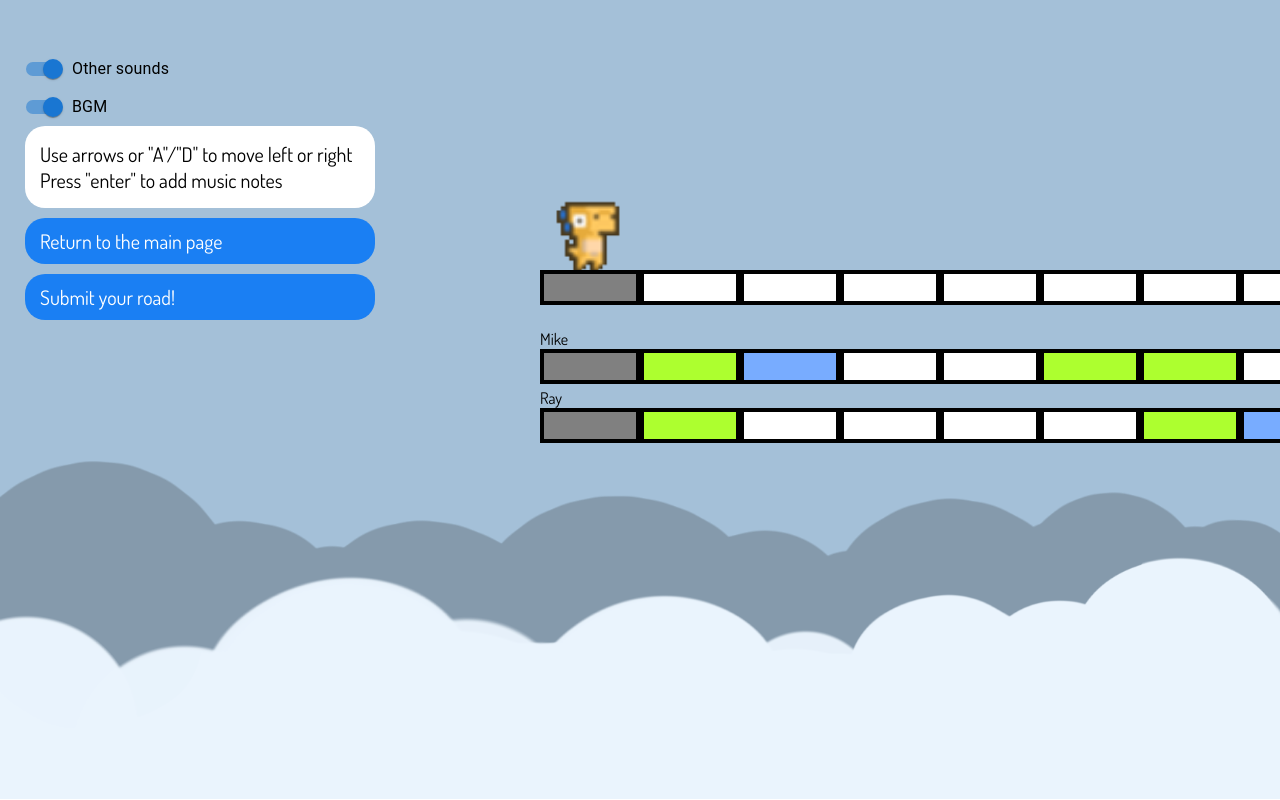
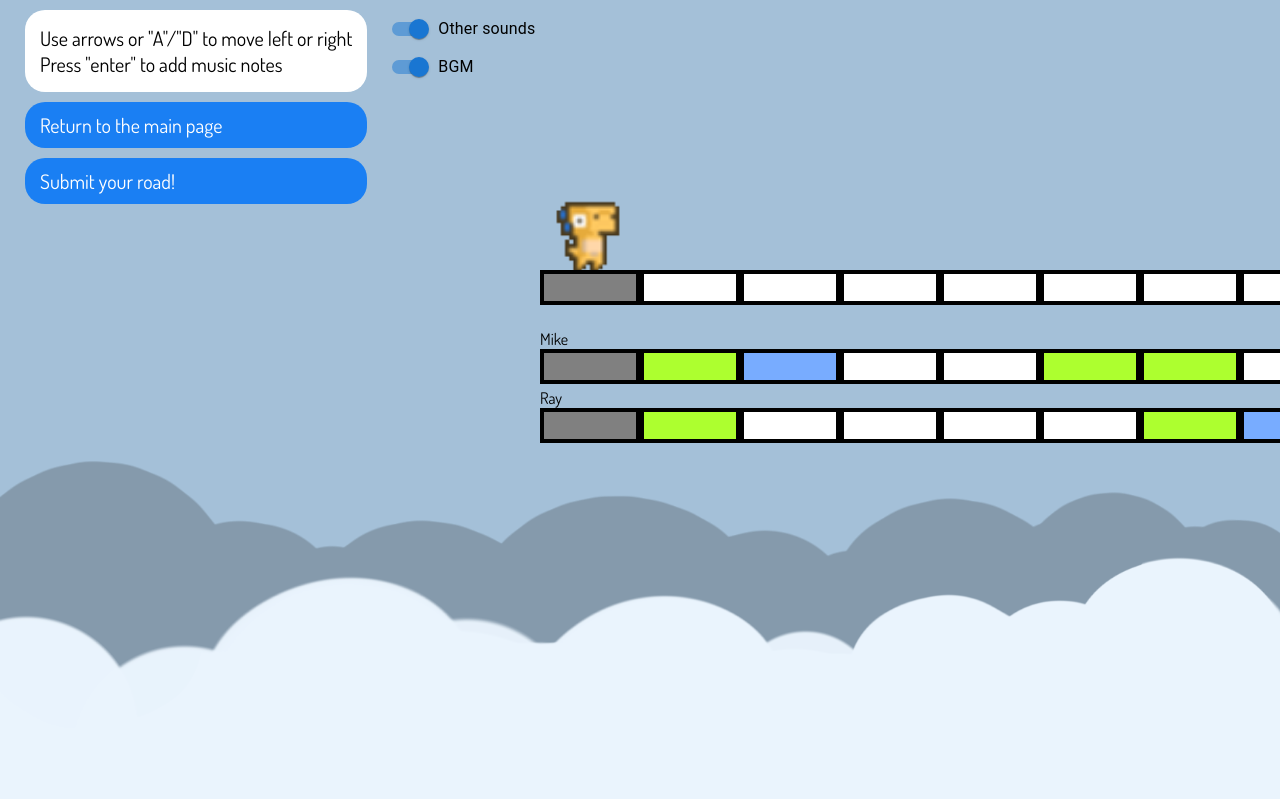
Before and after one commit to SolidifiedMike/MusicWalker, a React (Create React App) app in the folder client/: page /road in a window 1280 px wide. Built offline with nearby package versions, Linux system fonts and the light colour scheme; no server answers.

Commit message:
Update Road UI layout

```diff
--- a/client/src/components/Road.jsx
+++ b/client/src/components/Road.jsx
@@ -2,8 +2,6 @@ import React, { useState, useEffect } from "react";
 import { synth1, synth2, sampler1, player } from "./Instruments";
 import Tile from "../components/Tile";
 import ToneEditor from "../components/ToneEditor";
-import Button from "@mui/material/Button";
-import ButtonGroup from "@mui/material/ButtonGroup";
 import useKeyPress from "../hooks/useKeyPress";
 import useWindowDimensions from "../hooks/useWindowDimensions";
 import { useNavigate } from "react-router-dom";
@@ -12,6 +10,9 @@ import FormControlLabel from "@mui/material/FormControlLabel";
 import Switch from "@mui/material/Switch";
 import background_1 from "../background/background_1.jpg";
 import background_2 from "../background/background_2.png";
+import Paper from "@mui/material/Paper";
+import Stack from "@mui/material/Stack";
+import { styled } from "@mui/material/styles";
 import background_3 from "../background/background_3.png";
 
 export default function Road({ roadConfig, setRoadConfig, existedRoad }) {
@@ -129,30 +130,18 @@ export default function Road({ roadConfig, setRoadConfig, existedRoad }) {
               // height: '300px',s
               paddingLeft: 25,
               paddingRight: 25,
-              paddingTop: 50,
+              paddingTop: 10,
               position: "fixed",
             }}
           >
-            <FormGroup>
-              <FormControlLabel
-                control={
-                  <Switch
-                    checked={!roadMute}
-                    onChange={(e) => setRoadMute(!e.target.checked)}
-                  />
-                }
-                label="Other sounds"
-              />
-              <FormControlLabel
-                control={
-                  <Switch
-                    checked={!beatMute}
-                    onChange={(e) => setBeatMute(!e.target.checked)}
-                  />
-                }
-                label="BGM"
-              />
-            </FormGroup>
+            <Stack
+              direction="row"
+              spacing={3}
+              style={{
+                width: width,
+              }}
+            >
+              <Stack>
                 <div
                   style={{
                     fontSize: "20px",
@@ -192,7 +181,6 @@ export default function Road({ roadConfig, setRoadConfig, existedRoad }) {
                     Return to the main page
                   </div>
                 </div>
-
                 <div
                   style={{
                     fontSize: "20px",
@@ -215,7 +203,30 @@ export default function Road({ roadConfig, setRoadConfig, existedRoad }) {
                     Submit your road!
                   </div>
                 </div>
+              </Stack>
+              <FormGroup>
+                <FormControlLabel
+                  control={
+                    <Switch
+                      checked={!roadMute}
+                      onChange={(e) => setRoadMute(!e.target.checked)}
+                    />
+                  }
+                  label="Other sounds"
+                />
+                <FormControlLabel
+                  control={
+                    <Switch
+                      checked={!beatMute}
+                      onChange={(e) => setBeatMute(!e.target.checked)}
+                    />
+                  }
+                  label="BGM"
+                />
+              </FormGroup>
+            </Stack>
           </div>
+
           <div
             style={{
               margin: "0 auto",
```
Also changed, not shown: client/src/components/Tile.jsx (+5 -5 lines). Lines whose indentation alone changed are shown as unchanged.
